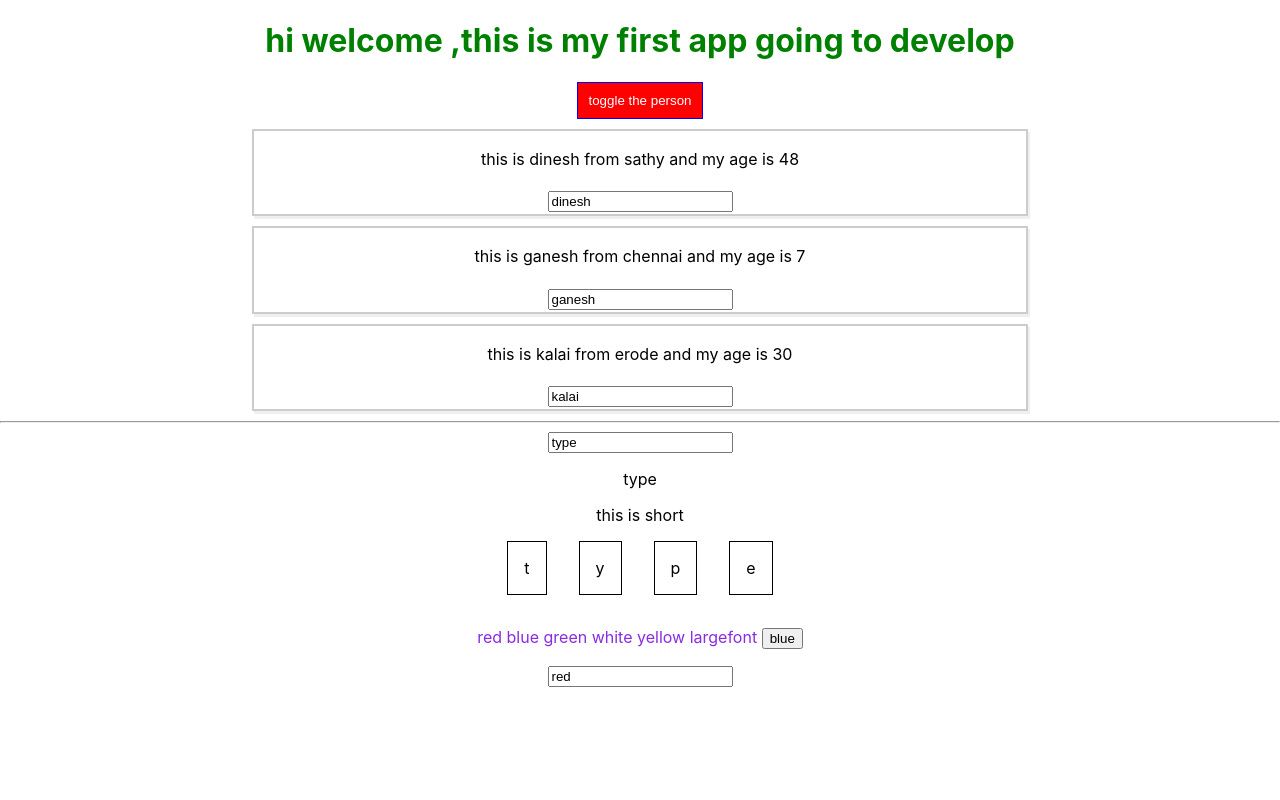
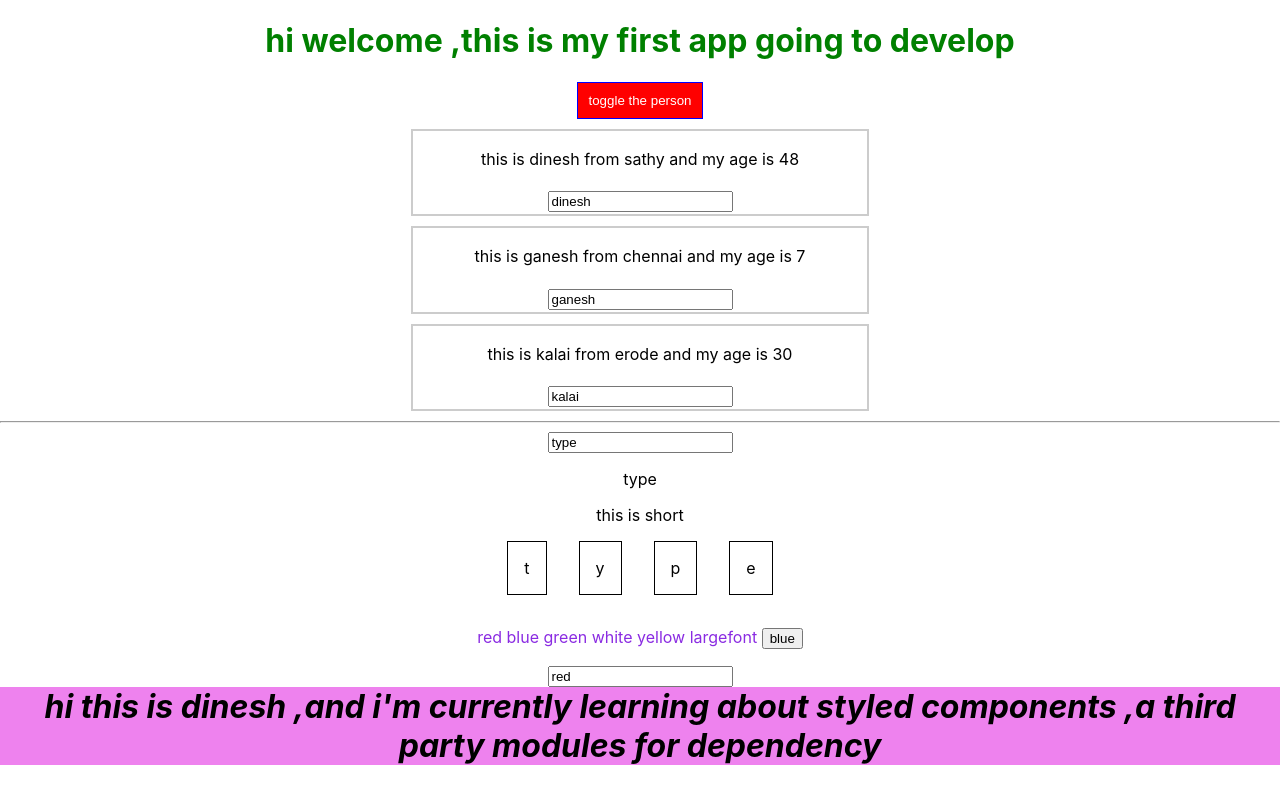
Before and after one commit to dinesh17e307/myfirstreact, a React (Create React App) app: page / in a window 1280 px wide. Built offline with nearby package versions, Linux system fonts and the light colour scheme.

Commit message:
using radium

```diff
--- a/package.json
+++ b/package.json
@@ -6,9 +6,11 @@
     "@testing-library/jest-dom": "^5.11.9",
     "@testing-library/react": "^11.2.5",
     "@testing-library/user-event": "^12.6.3",
+    "radium": "^0.26.1",
     "react": "^17.0.1",
     "react-dom": "^17.0.1",
     "react-scripts": "4.0.2",
+    "styled-components": "^5.2.1",
     "web-vitals": "^1.1.0"
   },
   "scripts": {
--- a/src/App.js
+++ b/src/App.js
@@ -5,6 +5,7 @@ import Dynamicchange from "./Components/Dynamicchange";
 import Listassignment from "./Components/Listassignment";
 import Char from "./Components/Char";
 import ColorChange from "./Components/ColorChange";
+import StyledComponents from "./Components/StyledComponents";
 class App extends React.Component {
   state = {
     person: [
@@ -75,6 +76,10 @@ class App extends React.Component {
       border: "1px solid blue",
       color: "white",
       textAlign: "center",
+      ":hover": {
+        backgroundColor: "yellowgreen",
+        color: "black",
+      },
     };
     const word = this.state.userinput.split("").map((ch, index) => {
       return (
@@ -103,6 +108,10 @@ class App extends React.Component {
         </div>
       );
       style.backgroundColor = "red";
+      style[":hover"] = {
+        backgroundColor: "maroon",
+        color: "yellow",
+      };
     }
     const classes = [];
     if (this.state.person.length >= 2) {
@@ -132,6 +141,7 @@ class App extends React.Component {
         {word}
         {/* <Dynamicchange changed={this.onchangeHandler} val={this.state} /> */}
         <ColorChange />
+        <StyledComponents />
       </div>
       //React.createElement('div',{className:App},React.createElement('h1',null,'this is how our normal html gets compiled'));
     );
--- a/src/Components/Char.js
+++ b/src/Components/Char.js
@@ -1,5 +1,5 @@
 import React from "react";
-
+import Radium from "radium";
 function Char(props) {
   const style = {
     display: "inline-block",
@@ -7,6 +7,10 @@ function Char(props) {
     textAlign: "center",
     margin: "16px",
     border: "1px solid black",
+    cursor: "pointer",
+    ":hover": {
+      backgroundColor: "yellowgreen",
+    },
   };
   return (
     <div style={style} onClick={props.delete}>
@@ -15,4 +19,4 @@ function Char(props) {
   );
 }
 
-export default Char;
+export default Radium(Char);
--- a/src/Components/Person.js
+++ b/src/Components/Person.js
@@ -1,12 +1,29 @@
-import React from 'react'
-import "./Style.css";
-const person=(props)=>{
-    return (
-    <div className="Person">
-    <p onClick={()=>props.click()}>this is {props.names} from {props.place} and my age is {Math.floor(Math.random() *50) } </p>
-    <h1>{props.children}</h1>
-    <input type="text" onChange={props.changed} value={props.names}/>
-    </div>
-    )
-}
-export default person
+import React from "react";
+import styled from "styled-components";
+const Styleperson = styled.div`
+  background-color: white;
+  width: 60%;
+  border: 2px solid #ccc;
+  margin: 10px auto;
+  padding: 2px;
+  boxshadow: 2px 3px #eeee;
+  :hover {
+    background-color: blue;
+  }
+  @media (min-width: 500px) {
+    width: 450px;
+  }
+`;
+const person = (props) => {
+  return (
+    <Styleperson>
+      <p onClick={() => props.click()}>
+        this is {props.names} from {props.place} and my age is{" "}
+        {Math.floor(Math.random() * 50)}{" "}
+      </p>
+      <h1>{props.children}</h1>
+      <input type="text" onChange={props.changed} value={props.names} />
+    </Styleperson>
+  );
+};
+export default person;
--- a/src/Components/Style.css
+++ b/src/Components/Style.css
@@ -4,6 +4,7 @@
     margin:  10px auto ;
     padding: 2px ;
     box-shadow: 2px 3px #eeee;
+    -webkit-text-fill-color:violet;
 }
 .table{
     border: 2px solid #4858;
@@ -11,3 +12,11 @@
     width: 30%;
     box-shadow: 2px 3px #eeee;
 }
+.per{
+    background-color: violet;
+    color: black;
+    font-size: xx-large;
+    font-weight: bold;
+    font-style: italic;
+    cursor: pointer;
+}
--- /dev/null
+++ b/src/Components/StyledComponents.js
@@ -0,0 +1,20 @@
+import React from "react";
+import styled from "styled-components";
+function StyledComponents() {
+  const StyleDiv = styled.div`
+    background-color: violet;
+    color: black;
+    font-size: xx-large;
+    font-weight: bold;
+    font-style: italic;
+    cursor: pointer;
+  `;
+  return (
+    <StyleDiv>
+      hi this is dinesh ,and i'm currently learning about styled components ,a
+      third party modules for dependency
+    </StyleDiv>
+  );
+}
+
+export default StyledComponents;
```
Also changed, not shown: 1 other file (tests, documents, lock files or other folders).
